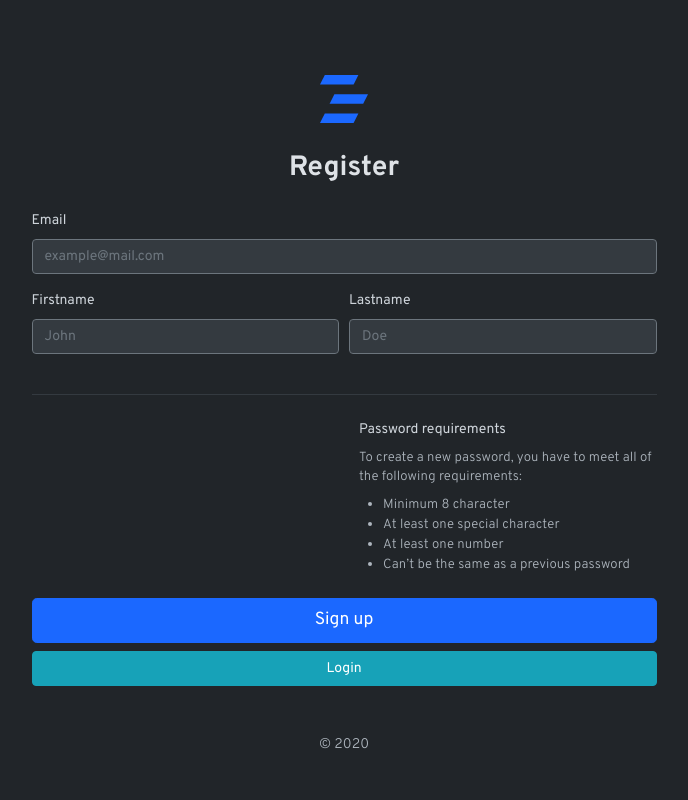
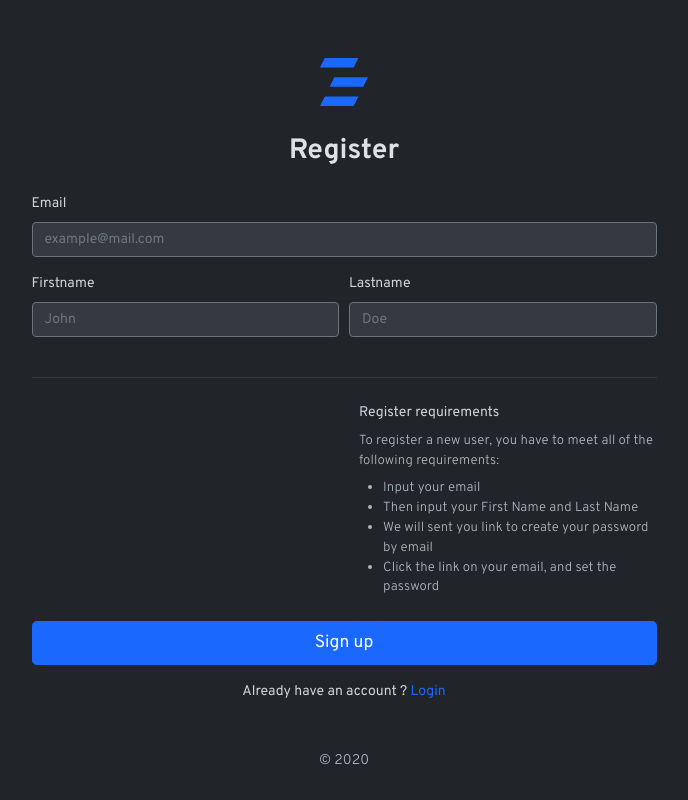
Before and after one commit to ikaldiaz/ci_pos, a CodeIgniter app: page /ci_pos/main/register in a window 1280 px wide. Shown: the whole page, without its empty margins (296-984 px from the left). Run offline with CodeIgniter, Linux system fonts and the light colour scheme; data comes from the database, SQL or seed files in the repository; some libraries are stand-ins or nearby versions.

Commit message:
change the button to texr

```diff
--- a/application/views/auth/forgot.php
+++ b/application/views/auth/forgot.php
@@ -67,7 +67,10 @@
             ?>
             <?php
             echo form_submit(array('value'=>'Submit', 'class'=>'btn btn-lg btn-primary btn-block')); ?>
-          <a class="btn btn-warning btn-block" href="<?php echo site_url();?>main/login" role="button">Login</a>
+            <p class="mt-3">
+              Already have an account ?
+            <a href="<?php echo site_url();?>main/login">Login</a>
+            </p>
           <p class="mt-5 mb-3 text-muted">© 2020</p>
         <?php echo form_close(); ?>
       </div>
--- a/application/views/auth/header.php
+++ b/application/views/auth/header.php
@@ -25,7 +25,11 @@ $theme = $result->theme;
     <link rel="stylesheet" href="<?php echo base_url().'public/tinydash/css/app-light.css'?>" id="lightTheme" disabled>
     <link rel="stylesheet" href="<?php echo base_url().'public/tinydash/css/app-dark.css'?>" id="darkTheme">
 
+    <?php if($recaptcha == 'yes'){ ?>
     <script src='https://www.google.com/recaptcha/api.js'></script>
+    <?php
+    }
+    ?>
 
   </head>
   <body class="dark ">
--- a/application/views/auth/register.php
+++ b/application/views/auth/register.php
@@ -84,19 +84,22 @@
               </div> -->
             </div>
             <div class="col-md-6">
-              <p class="mb-2">Password requirements</p>
-              <p class="small text-muted mb-2"> To create a new password, you have to meet all of the following requirements: </p>
+              <p class="mb-2">Register requirements</p>
+              <p class="small text-muted mb-2"> To register a new user, you have to meet all of the following requirements: </p>
               <ul class="small text-muted pl-4 mb-0">
-                <li>Minimum 8 character </li>
-                <li>At least one special character</li>
-                <li>At least one number</li>
-                <li>Can’t be the same as a previous password </li>
+                <li>Input your email</li>
+                <li>Then input your First Name and Last Name </li>
+                <li>We will sent you link to create your password by email</li>
+                <li>Click the link on your email, and set the password </li>
               </ul>
             </div>
           </div>
             <?php
             echo form_submit(array('value'=>'Sign up', 'class'=>'btn btn-lg btn-primary btn-block')); ?>
-            <a class="btn btn-info btn-block" href="<?php echo site_url();?>main/login" role="button">Login</a>
+            <p class="mt-3 text-center">
+              Already have an account ?
+            <a href="<?php echo site_url();?>main/login">Login</a>
+            </p>
           <p class="mt-5 mb-3 text-muted text-center">© 2020</p>
         <?php echo form_close(); ?>
       </div>
```
Also changed, not shown: application/views/auth/login.php (+6 -3 lines).
